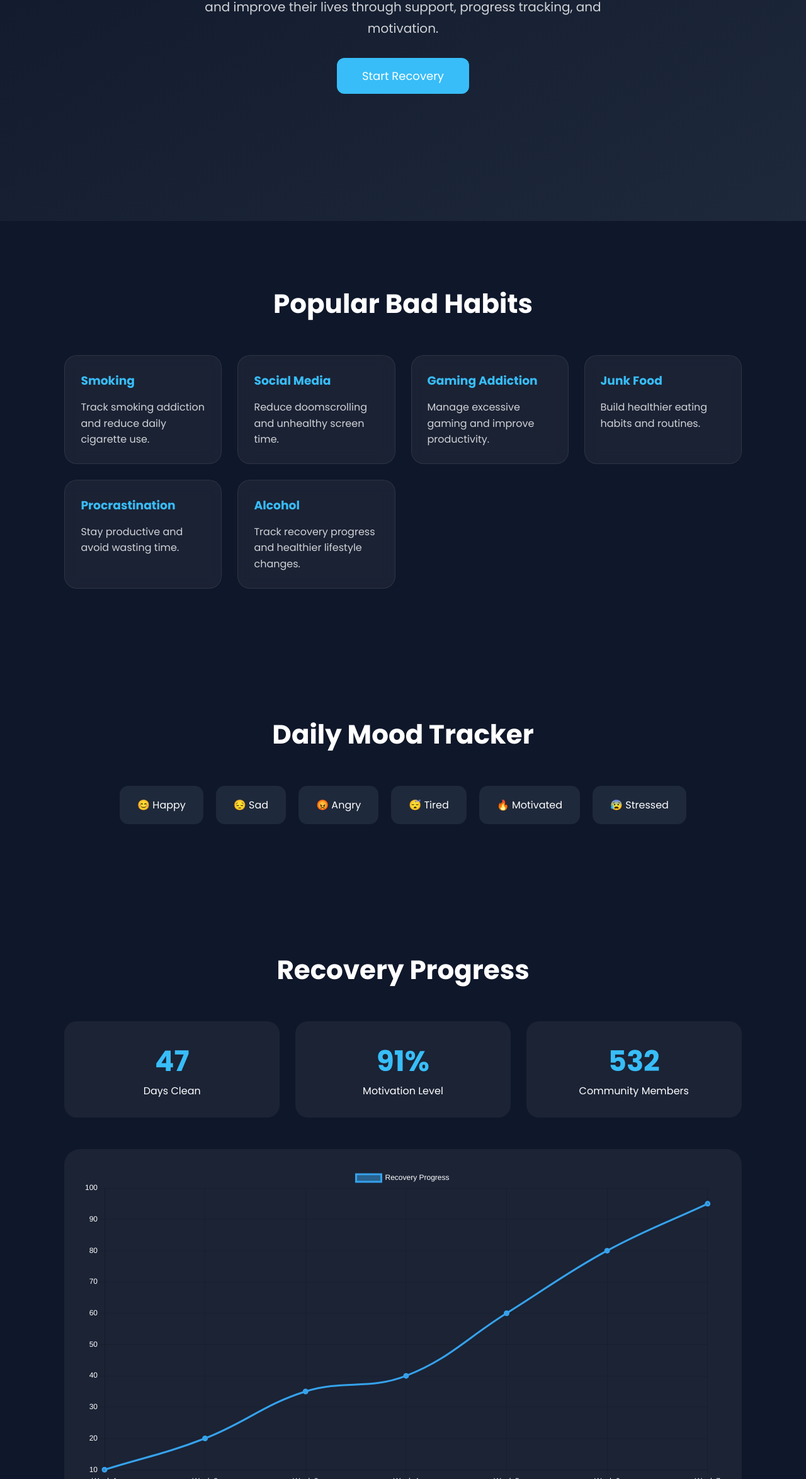
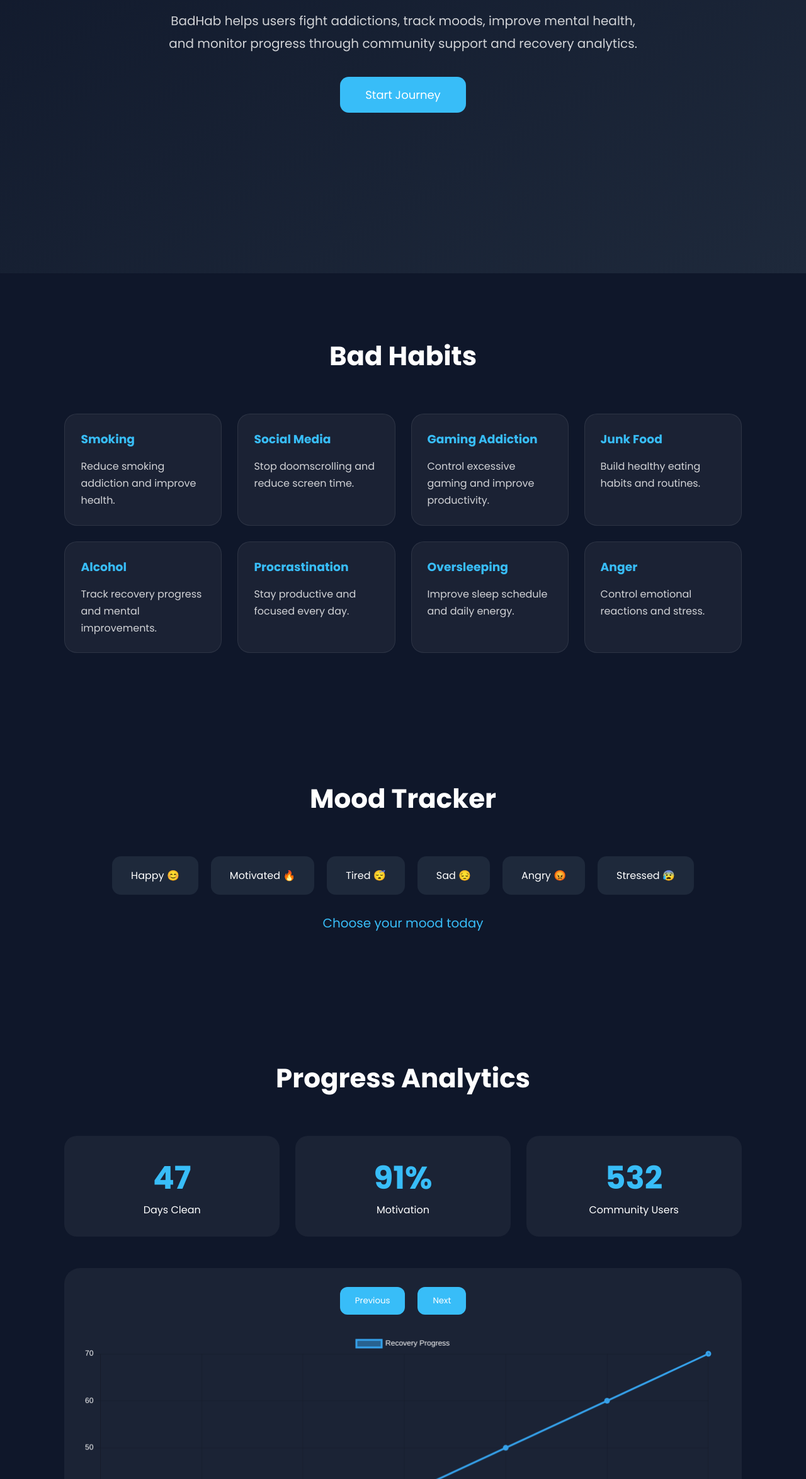
Before and after one commit to tusupbekerasyl2010-crypto/project-BadHab, a plain HTML site: page index.html in a window 1280 px wide. Shown: the part 451-2800 px from the top of the page at 63% size. Drawn offline with nearby package versions, Linux system fonts and the light colour scheme.

Commit message:
Update BadHab website with interactive features

```diff
--- a/index.html
+++ b/index.html
@@ -1,10 +1,10 @@
 <!DOCTYPE html>
 <html lang="en">
 <head>
-<meta charset="UTF-8" />
-<meta name="viewport" content="width=device-width, initial-scale=1.0"/>
+<meta charset="UTF-8">
+<meta name="viewport" content="width=device-width, initial-scale=1.0">
 
-<title>BadHab - Final Version</title>
+<title>BadHab Final Version</title>
 
 <link rel="preconnect" href="https://fonts.googleapis.com">
 <link href="https://fonts.googleapis.com/css2?family=Poppins:wght@300;400;500;600;700&display=swap" rel="stylesheet">
@@ -20,6 +20,10 @@
     font-family:'Poppins',sans-serif;
 }
 
+html{
+    scroll-behavior:smooth;
+}
+
 body{
     background:#0f172a;
     color:white;
@@ -27,20 +31,19 @@ body{
 }
 
 header{
-    width:100%;
-    padding:20px 60px;
+    position:sticky;
+    top:0;
+    z-index:1000;
     display:flex;
     justify-content:space-between;
     align-items:center;
-    background:rgba(255,255,255,0.05);
+    padding:20px 7%;
+    background:rgba(15,23,42,0.95);
     backdrop-filter:blur(10px);
-    position:sticky;
-    top:0;
-    z-index:1000;
 }
 
 .logo{
-    font-size:28px;
+    font-size:30px;
     font-weight:700;
     color:#38bdf8;
 }
@@ -48,12 +51,14 @@ header{
 nav{
     display:flex;
     gap:25px;
+    flex-wrap:wrap;
 }
 
 nav a{
+    color:white;
     text-decoration:none;
-    color:white;
     transition:0.3s;
+    font-weight:500;
 }
 
 nav a:hover{
@@ -61,7 +66,7 @@ nav a:hover{
 }
 
 .hero{
-    min-height:90vh;
+    min-height:100vh;
     display:flex;
     justify-content:center;
     align-items:center;
@@ -76,18 +81,18 @@ nav a:hover{
 }
 
 .hero-content p{
-    font-size:20px;
-    max-width:700px;
+    max-width:750px;
     margin:auto;
     opacity:0.8;
-    line-height:1.7;
+    line-height:1.8;
+    font-size:20px;
 }
 
 .hero button{
-    margin-top:30px;
+    margin-top:35px;
     padding:15px 40px;
     border:none;
-    border-radius:12px;
+    border-radius:14px;
     background:#38bdf8;
     color:white;
     font-size:18px;
@@ -96,7 +101,7 @@ nav a:hover{
 }
 
 .hero button:hover{
-    transform:translateY(-3px);
+    transform:translateY(-5px);
 }
 
 .section{
@@ -104,24 +109,23 @@ nav a:hover{
 }
 
 .section-title{
+    text-align:center;
     font-size:42px;
-    margin-bottom:50px;
-    text-align:center;
+    margin-bottom:60px;
 }
 
 .habits-grid{
     display:grid;
-    grid-template-columns:repeat(auto-fit,minmax(220px,1fr));
+    grid-template-columns:repeat(auto-fit,minmax(230px,1fr));
     gap:25px;
 }
 
 .card{
     background:rgba(255,255,255,0.05);
+    border-radius:20px;
+    padding:25px;
+    transition:0.3s;
     border:1px solid rgba(255,255,255,0.08);
-    padding:25px;
-    border-radius:20px;
-    transition:0.3s;
-    backdrop-filter:blur(10px);
 }
 
 .card:hover{
@@ -135,20 +139,20 @@ nav a:hover{
 }
 
 .card p{
+    line-height:1.7;
     opacity:0.8;
-    line-height:1.6;
 }
 
-.mood-container{
+.moods{
     display:flex;
+    justify-content:center;
     flex-wrap:wrap;
-    justify-content:center;
     gap:20px;
 }
 
 .mood{
+    padding:18px 30px;
     background:#1e293b;
-    padding:18px 28px;
     border-radius:14px;
     cursor:pointer;
     transition:0.3s;
@@ -156,6 +160,17 @@ nav a:hover{
 
 .mood:hover{
     background:#38bdf8;
+}
+
+.activeMood{
+    background:#38bdf8 !important;
+}
+
+.mood-result{
+    text-align:center;
+    margin-top:30px;
+    font-size:20px;
+    color:#38bdf8;
 }
 
 .stats{
@@ -172,27 +187,48 @@ nav a:hover{
 }
 
 .stat-box h2{
-    font-size:45px;
+    font-size:50px;
     color:#38bdf8;
 }
 
 .chart-box{
+    margin-top:50px;
     background:rgba(255,255,255,0.05);
     padding:30px;
     border-radius:25px;
-    margin-top:50px;
+}
+
+.controls{
+    display:flex;
+    justify-content:center;
+    gap:20px;
+    margin-bottom:30px;
+}
+
+.controls button{
+    padding:12px 24px;
+    border:none;
+    border-radius:12px;
+    background:#38bdf8;
+    color:white;
+    cursor:pointer;
+    transition:0.3s;
+}
+
+.controls button:hover{
+    transform:scale(1.05);
 }
 
 .community{
     display:grid;
-    grid-template-columns:repeat(auto-fit,minmax(280px,1fr));
+    grid-template-columns:repeat(auto-fit,minmax(300px,1fr));
     gap:25px;
 }
 
 .quote{
     background:rgba(255,255,255,0.05);
-    padding:25px;
-    border-radius:18px;
+    padding:30px;
+    border-radius:20px;
     border-left:5px solid #38bdf8;
 }
 
@@ -214,20 +250,20 @@ footer{
 
 @media(max-width:768px){
 
+    .hero-content h1{
+        font-size:45px;
+    }
+
     header{
-        padding:20px;
         flex-direction:column;
         gap:15px;
-    }
-
-    .hero-content h1{
-        font-size:45px;
     }
 
 }
 
 </style>
 </head>
+
 <body>
 
 <header>
@@ -249,15 +285,15 @@ footer{
 
 <div class="hero-content">
 
-<h1>Fight Your Bad Habits</h1>
+<h1>Break Bad Habits</h1>
 
 <p>
-BadHab helps users track addictions, monitor emotions,
-build streaks, and improve their lives through support,
-progress tracking, and motivation.
+BadHab helps users fight addictions, track moods,
+improve mental health, and monitor progress through
+community support and recovery analytics.
 </p>
 
-<button>Start Recovery</button>
+<button onclick="scrollToHabits()">Start Journey</button>
 
 </div>
 
@@ -265,38 +301,48 @@ progress tracking, and motivation.
 
 <section class="section" id="habits">
 
-<h2 class="section-title">Popular Bad Habits</h2>
+<h2 class="section-title">Bad Habits</h2>
 
 <div class="habits-grid">
 
 <div class="card">
 <h3>Smoking</h3>
-<p>Track smoking addiction and reduce daily cigarette use.</p>
+<p>Reduce smoking addiction and improve health.</p>
 </div>
 
 <div class="card">
 <h3>Social Media</h3>
-<p>Reduce doomscrolling and unhealthy screen time.</p>
+<p>Stop doomscrolling and reduce screen time.</p>
 </div>
 
 <div class="card">
 <h3>Gaming Addiction</h3>
-<p>Manage excessive gaming and improve productivity.</p>
+<p>Control excessive gaming and improve productivity.</p>
 </div>
 
 <div class="card">
 <h3>Junk Food</h3>
-<p>Build healthier eating habits and routines.</p>
+<p>Build healthy eating habits and routines.</p>
+</div>
+
+<div class="card">
+<h3>Alcohol</h3>
+<p>Track recovery progress and mental improvements.</p>
 </div>
 
 <div class="card">
 <h3>Procrastination</h3>
-<p>Stay productive and avoid wasting time.</p>
+<p>Stay productive and focused every day.</p>
 </div>
 
 <div class="card">
-<h3>Alcohol</h3>
-<p>Track recovery progress and healthier lifestyle changes.</p>
+<h3>Oversleeping</h3>
+<p>Improve sleep schedule and daily energy.</p>
+</div>
+
+<div class="card">
+<h3>Anger</h3>
+<p>Control emotional reactions and stress.</p>
 </div>
 
 </div>
@@ -305,78 +351,89 @@ progress tracking, and motivation.
 
 <section class="section" id="moods">
 
-<h2 class="section-title">Daily Mood Tracker</h2>
+<h2 class="section-title">Mood Tracker</h2>
 
-<div class="mood-container">
+<div class="moods">
 
-<div class="mood">😊 Happy</div>
-<div class="mood">😔 Sad</div>
-<div class="mood">😡 Angry</div>
-<div class="mood">😴 Tired</div>
-<div class="mood">🔥 Motivated</div>
-<div class="mood">😰 Stressed</div>
+<div class="mood" onclick="selectMood(this,'Happy 😊')">Happy 😊</div>
+<div class="mood" onclick="selectMood(this,'Motivated 🔥')">Motivated 🔥</div>
+<div class="mood" onclick="selectMood(this,'Tired 😴')">Tired 😴</div>
+<div class="mood" onclick="selectMood(this,'Sad 😔')">Sad 😔</div>
+<div class="mood" onclick="selectMood(this,'Angry 😡')">Angry 😡</div>
+<div class="mood" onclick="selectMood(this,'Stressed 😰')">Stressed 😰</div>
 
+</div>
+
+<div class="mood-result" id="moodResult">
+Choose your mood today
 </div>
 
 </section>
 
 <section class="section" id="progress">
 
-<h2 class="section-title">Recovery Progress</h2>
+<h2 class="section-title">Progress Analytics</h2>
 
 <div class="stats">
 
 <div class="stat-box">
-<h2>47</h2>
+<h2 id="days">47</h2>
 <p>Days Clean</p>
 </div>
 
 <div class="stat-box">
 <h2>91%</h2>
-<p>Motivation Level</p>
+<p>Motivation</p>
 </div>
 
 <div class="stat-box">
 <h2>532</h2>
-<p>Community Members</p>
+<p>Community Users</p>
 </div>
 
 </div>
 
 <div class="chart-box">
+
+<div class="controls">
+<button onclick="previousData()">Previous</button>
+<button onclick="nextData()">Next</button>
+</div>
+
 <canvas id="progressChart"></canvas>
+
 </div>
 
 </section>
 
 <section class="section" id="community">
 
-<h2 class="section-title">Community Support</h2>
+<h2 class="section-title">User Feedback</h2>
 
 <div class="community">
 
 <div class="quote">
+
 <p>
-“I stopped smoking for 43 days using BadHab.
-Seeing my progress every day kept me motivated.”
+"The schedule can't be viewed further, there's little mood
+and few bad habits, but in principle it's fine."
 </p>
-<h4>- Alex</h4>
+
+<h4>- Zhanabay Baiet</h4>
+
 </div>
 
 <div class="quote">
+
 <p>
-“The mood tracker helped me understand why I relapse
-during stressful days.”
+"This app is good right now because many schoolchildren
+and teenagers are struggling with depression, and I'd
+like to add some bad habits and some of my own features.
+I liked the coaching style the most."
 </p>
-<h4>- Daniel</h4>
-</div>
 
-<div class="quote">
-<p>
-“BadHab feels like a real recovery platform.
-The community support motivates me every morning.”
-</p>
-<h4>- Sarah</h4>
+<h4>- Saparov Khamza</h4>
+
 </div>
 
 </div>
@@ -389,12 +446,41 @@ BadHab Final Version • 2026
 
 <script>
 
-const ctx = document.getElementById('progressChart');
+function scrollToHabits(){
+    document.getElementById("habits")
+    .scrollIntoView({behavior:"smooth"});
+}
 
-new Chart(ctx, {
-    type: 'line',
-    data: {
-        labels: [
+function selectMood(element,mood){
+
+    document.querySelectorAll(".mood")
+    .forEach(m=>{
+        m.classList.remove("activeMood");
+    });
+
+    element.classList.add("activeMood");
+
+    document.getElementById("moodResult")
+    .innerText = "Today's mood: " + mood;
+}
+
+const chartData = [
+    [10,20,30,40,50,60,70],
+    [15,28,35,48,62,75,90],
+    [5,18,25,45,55,72,95]
+];
+
+let currentIndex = 0;
+
+const ctx = document
+.getElementById('progressChart');
+
+const progressChart = new Chart(ctx,{
+
+    type:'line',
+
+    data:{
+        labels:[
             'Week 1',
             'Week 2',
             'Week 3',
@@ -403,15 +489,18 @@ new Chart(ctx, {
             'Week 6',
             'Week 7'
         ],
-        datasets: [{
-            label: 'Recovery Progress',
-            data: [10,20,35,40,60,80,95],
+
+        datasets:[{
+            label:'Recovery Progress',
+            data:chartData[currentIndex],
             borderWidth:3,
             tension:0.4
         }]
     },
-    options: {
+
+    options:{
         responsive:true,
+
         plugins:{
             legend:{
                 labels:{
@@ -419,12 +508,14 @@ new Chart(ctx, {
                 }
             }
         },
+
         scales:{
             x:{
                 ticks:{
                     color:'white'
                 }
             },
+
             y:{
                 ticks:{
                     color:'white'
@@ -432,7 +523,36 @@ new Chart(ctx, {
             }
         }
     }
+
 });
+
+function nextData(){
+
+    currentIndex++;
+
+    if(currentIndex >= chartData.length){
+        currentIndex = 0;
+    }
+
+    progressChart.data.datasets[0].data =
+    chartData[currentIndex];
+
+    progressChart.update();
+}
+
+function previousData(){
+
+    currentIndex--;
+
+    if(currentIndex < 0){
+        currentIndex = chartData.length - 1;
+    }
+
+    progressChart.data.datasets[0].data =
+    chartData[currentIndex];
+
+    progressChart.update();
+}
 
 </script>
 
```
